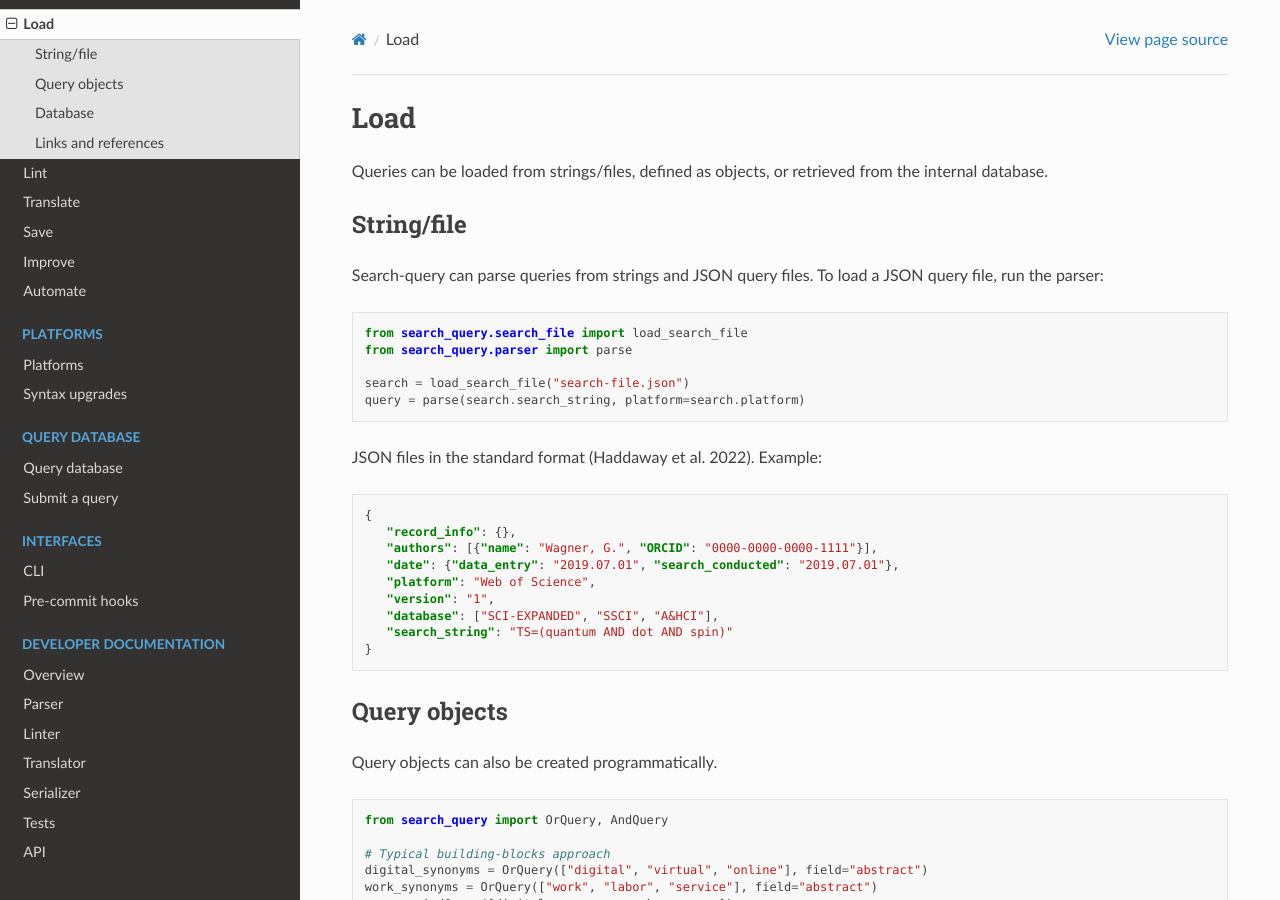
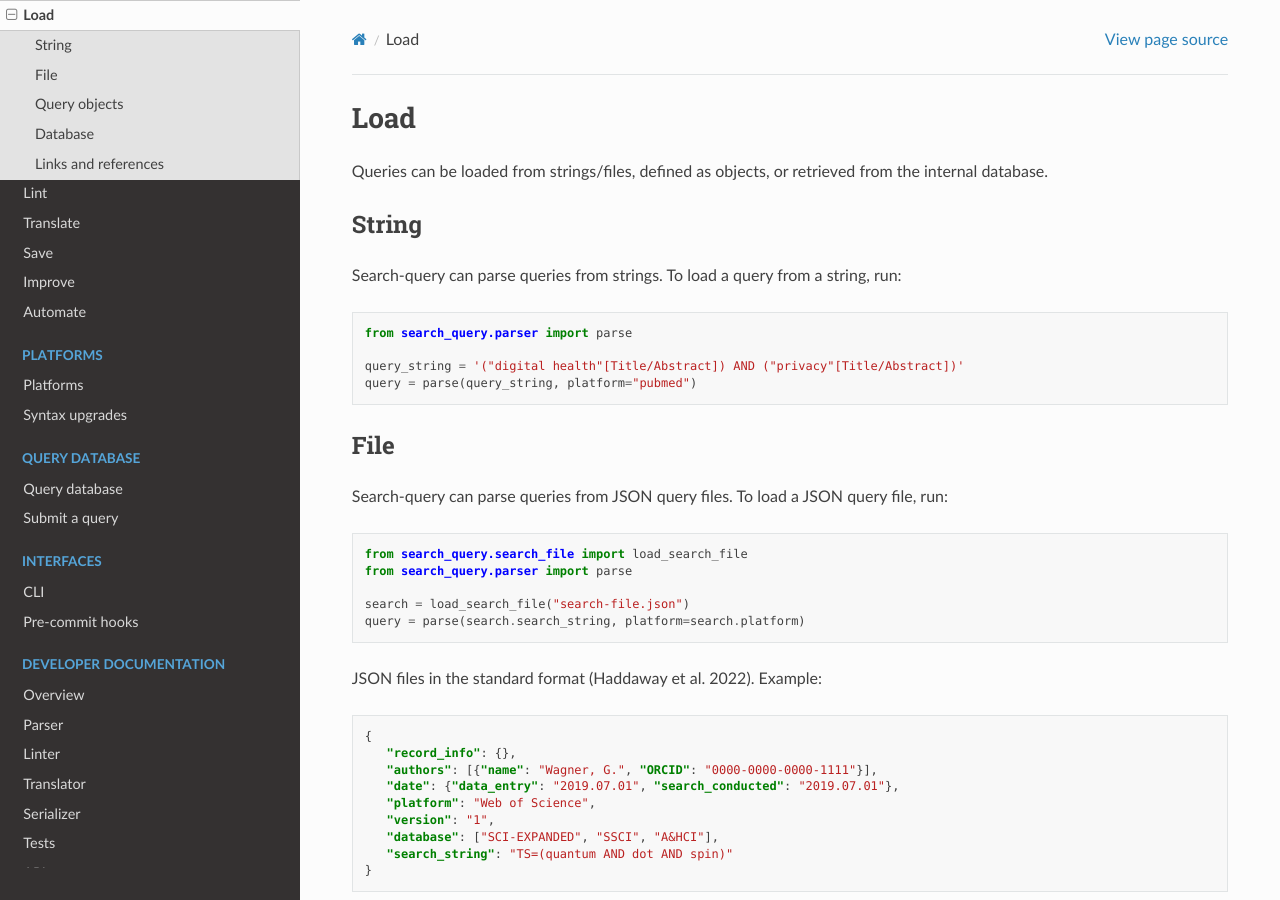
Before and after one commit to CoLRev-Environment/search-query, a Sphinx documentation site: the page built from docs/source/load.rst, in a window 1280 px wide and 900 px high. Built offline with Sphinx 7.4.7 and the Read the Docs theme 3.1.0, drawn with Linux system fonts in a browser that asks for light colours.

Commit message:
refine docs and code comments/format

```diff
--- a/docs/source/dev_docs/_autosummary/search_query.parser_base.rst
+++ b/docs/source/dev_docs/_autosummary/search_query.parser_base.rst
@@ -9,4 +9,5 @@ search\_query.parser\_base
    .. autosummary::
 
       QueryListParser
+      QueryParserBase
       QueryStringParser
--- a/docs/source/index.rst
+++ b/docs/source/index.rst
@@ -47,7 +47,7 @@ Creating a query programmatically is simple:
     work_synonyms = OrQuery(["work", "labor", "service"], field="abstract")
     query = AndQuery([digital_synonyms, work_synonyms])
 
-A query can also be parsed from a string or a `JSON search file <#json-search-files>`_ (see the :doc:`overview of platform identifiers </platforms/platform_index>`):
+A query can also be parsed from a string or a `JSON search file <load.html#file>`_ (see the :doc:`overview of platform identifiers </platforms/platform_index>`):
 
 .. code-block:: python
 
--- a/docs/source/load.rst
+++ b/docs/source/load.rst
@@ -5,11 +5,25 @@ Load
 
 Queries can be loaded from strings/files, defined as objects, or retrieved from the internal database.
 
-String/file
+String
 -------------------------
 
-Search-query can parse queries from strings and JSON query files.
-To load a JSON query file, run the parser:
+Search-query can parse queries from strings.
+To load a query from a string, run:
+
+.. code-block:: python
+
+   from search_query.parser import parse
+
+   query_string = '("digital health"[Title/Abstract]) AND ("privacy"[Title/Abstract])'
+   query = parse(query_string, platform="pubmed")
+
+
+File
+-------------------------
+
+Search-query can parse queries from JSON query files.
+To load a JSON query file, run:
 
 .. code-block:: python
 
```
Also changed, not shown: docs/source/automate.rst (+4 -5 lines), 3 other files.
